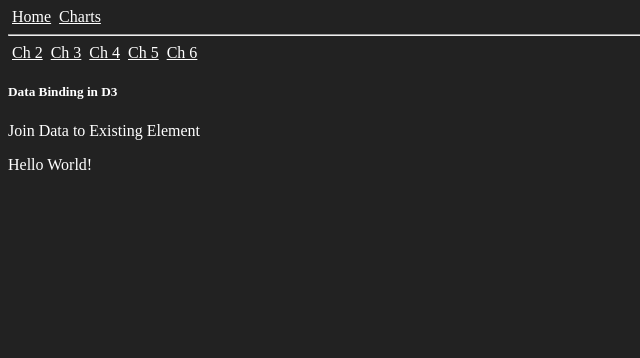
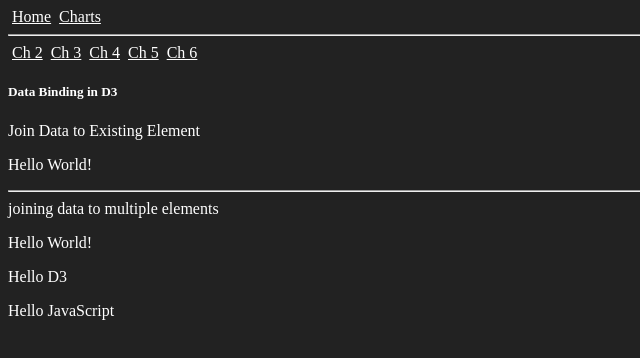
Before and after one commit to gmkhussain/vue-charts, a Vue app: page /ch6 in a window 1280 px wide. Shown: the top 358 px of the page, without its empty margins (0-640 px from the left). Built offline with nearby package versions, Linux system fonts and the light colour scheme.

Commit message:
Joining data to multiple elements

```diff
--- a/src/views/frontend/pages/Charts/Ch6.vue
+++ b/src/views/frontend/pages/Charts/Ch6.vue
@@ -7,6 +7,16 @@
             <span>Join Data to Existing Element</span>
             <p>N/A</p>
         </div>
+
+        <hr />
+
+        <div id="joinMultiData">
+            <span>joining data to multiple elements</span>
+            <p></p>
+            <p></p>
+            <p></p>
+        </div>
+
     </div>
 </template>
 
@@ -28,7 +38,30 @@ export default {
                 return d;
             });
 
-        console.log(p)
+
+
+
+
+
+
+
+
+
+        // ****** Joining data to multiple elements ****** //
+
+        var myData2 = ["Hello World!", "Hello D3", "Hello JavaScript"];
+
+        var p2 = d3.select("#joinMultiData")
+                .selectAll("p")
+                .data(myData2)
+                .text(function (d, i) {
+                    console.log(i)
+                    return d;
+                });
+
+
+
+        console.log(p, p2)
     }
 }
 </script>
```
